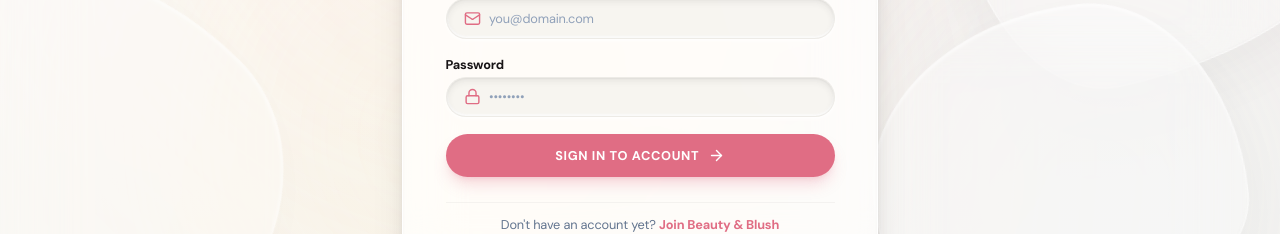
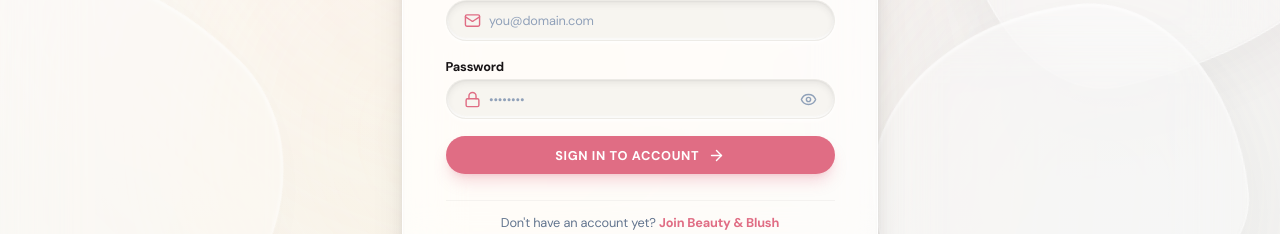
Before and after one commit to ruhul2003/Beauty-and-Blush, a Next.js app in the folder frontend/: page /auth/login in a window 1280 px wide. Shown: the part 402-636 px from the top of the page. Built offline with nearby package versions, Linux system fonts and the light colour scheme; no server answers.

Commit message:
Add password visibility toggle and loading spinner on login page

```diff
--- a/frontend/src/app/auth/login/page.jsx
+++ b/frontend/src/app/auth/login/page.jsx
@@ -4,7 +4,7 @@ import React, { useState } from 'react';
 import Link from 'next/link';
 import { useRouter } from 'next/navigation';
 import { motion } from 'framer-motion';
-import { Sparkles, Mail, Lock, ArrowRight } from 'lucide-react';
+import { Sparkles, Mail, Lock, ArrowRight, Eye, EyeOff, Loader2 } from 'lucide-react';
 import { useAuth } from '@/context/AuthContext';
 import { useToast } from '@/context/ToastContext';
 
@@ -15,6 +15,7 @@ export default function LoginPage() {
 
   const [email, setEmail] = useState('');
   const [password, setPassword] = useState('');
+  const [showPassword, setShowPassword] = useState(false);
   const [loading, setLoading] = useState(false);
 
   const handleSubmit = async (e) => {
@@ -54,7 +55,7 @@ export default function LoginPage() {
         <form onSubmit={handleSubmit} className="space-y-4">
           <div>
             <label className="text-xs font-bold text-[#181416] dark:text-slate-300 block mb-1">Email Address</label>
-            <div className="glass-well rounded-full flex items-center px-4 py-2.5 border border-transparent focus-within:border-[#e06d84]/40 focus-within:ring-2 focus-within:ring-[#e06d84]/20 transition-all">
+            <div className="glass-well rounded-full flex items-center px-4 py-2.5 border border-transparent hover:border-[#e06d84]/25 focus-within:border-[#e06d84]/40 focus-within:ring-2 focus-within:ring-[#e06d84]/20 transition-all">
               <Mail className="w-4 h-4 text-[#e06d84] dark:text-rose-300 mr-2 shrink-0" />
               <input
                 type="email"
@@ -69,16 +70,24 @@ export default function LoginPage() {
 
           <div>
             <label className="text-xs font-bold text-[#181416] dark:text-slate-300 block mb-1">Password</label>
-            <div className="glass-well rounded-full flex items-center px-4 py-2.5 border border-transparent focus-within:border-[#e06d84]/40 focus-within:ring-2 focus-within:ring-[#e06d84]/20 transition-all">
+            <div className="glass-well rounded-full flex items-center px-4 py-2.5 border border-transparent hover:border-[#e06d84]/25 focus-within:border-[#e06d84]/40 focus-within:ring-2 focus-within:ring-[#e06d84]/20 transition-all">
               <Lock className="w-4 h-4 text-[#e06d84] dark:text-rose-300 mr-2 shrink-0" />
               <input
-                type="password"
+                type={showPassword ? 'text' : 'password'}
                 required
                 value={password}
                 onChange={(e) => setPassword(e.target.value)}
                 placeholder="••••••••"
                 className="w-full bg-transparent text-xs text-[#181416] dark:text-white placeholder:text-slate-400 focus:outline-none"
               />
+              <button
+                type="button"
+                onClick={() => setShowPassword(!showPassword)}
+                aria-label={showPassword ? 'Hide password' : 'Show password'}
+                className="ml-2 text-slate-400 hover:text-[#e06d84] transition-colors cursor-pointer shrink-0"
+              >
+                {showPassword ? <EyeOff className="w-4 h-4" /> : <Eye className="w-4 h-4" />}
+              </button>
             </div>
           </div>
 
@@ -86,10 +95,19 @@ export default function LoginPage() {
             whileTap={{ scale: 0.98 }}
             type="submit"
             disabled={loading}
-            className="w-full bg-[#e06d84] hover:bg-[#d45d74] text-white py-3 rounded-full text-xs uppercase tracking-wider font-bold flex items-center justify-center gap-2 shadow-lg shadow-[#e06d84]/25 cursor-pointer transition-all"
+            className="w-full bg-[#e06d84] hover:bg-[#d45d74] text-white py-2.5 rounded-full text-xs uppercase tracking-wider font-bold flex items-center justify-center gap-2 shadow-lg shadow-[#e06d84]/25 disabled:opacity-60 cursor-pointer transition-all"
           >
-            <span>{loading ? 'Signing in...' : 'Sign In to Account'}</span>
-            <ArrowRight className="w-4 h-4" />
+            {loading ? (
+              <>
+                <Loader2 className="w-4 h-4 animate-spin" />
+                <span>Signing in...</span>
+              </>
+            ) : (
+              <>
+                <span>Sign In to Account</span>
+                <ArrowRight className="w-4 h-4" />
+              </>
+            )}
           </motion.button>
         </form>
 
```
